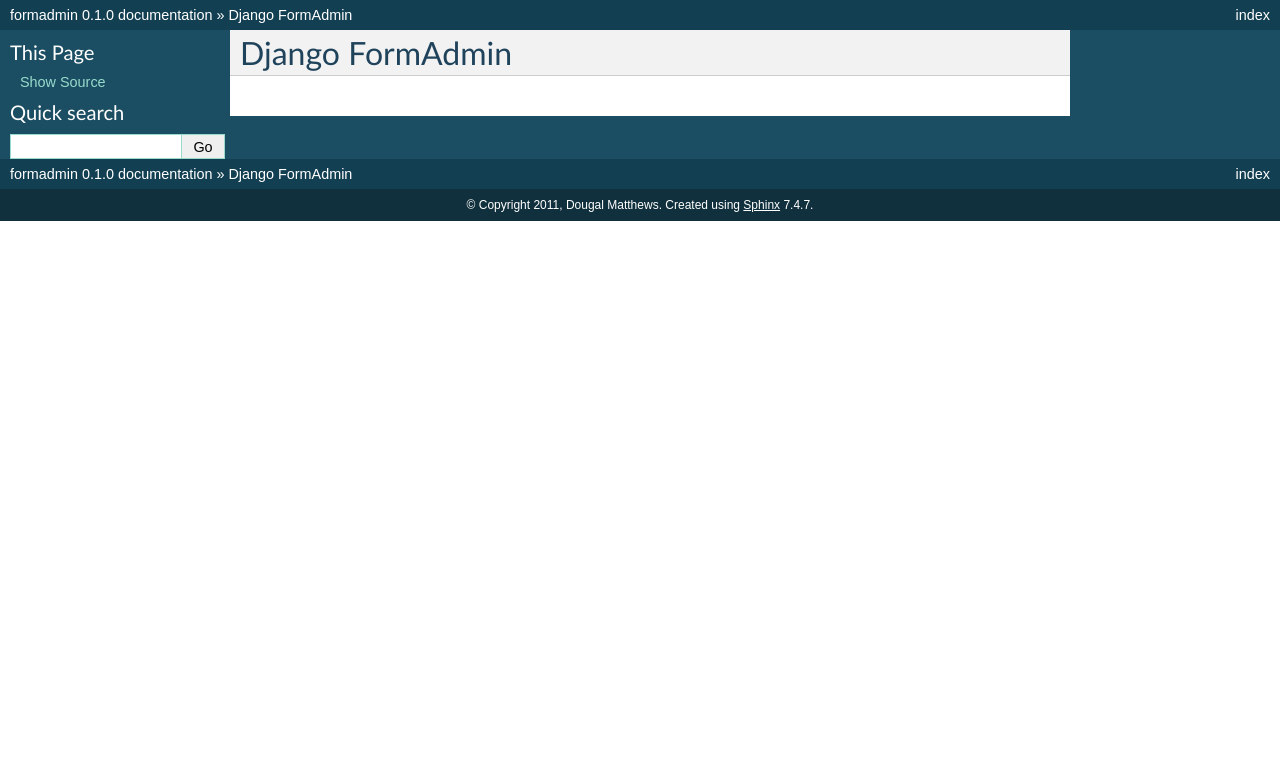
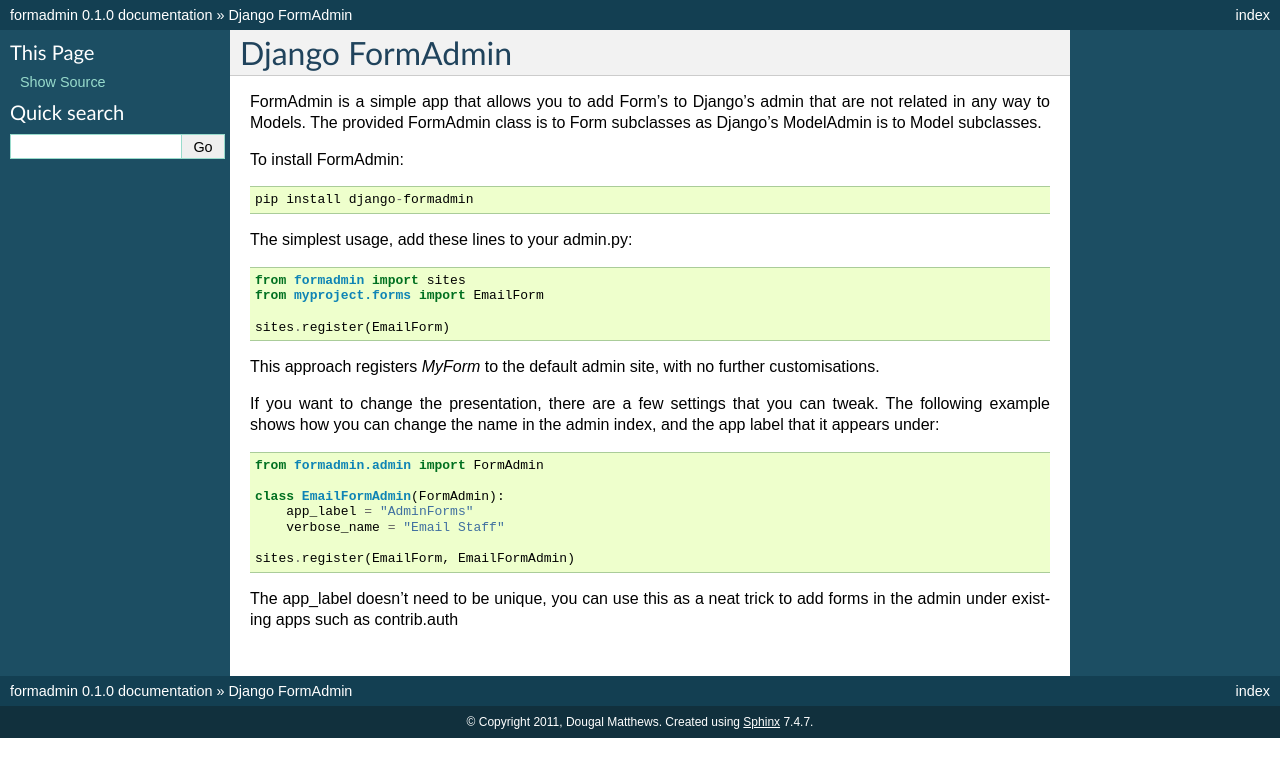
Before and after one commit to d0ugal/django-formadmin, a Sphinx documentation site: the page built from docs/index.rst, in a window 1280 px wide. Shown: the top 777 px of the page. Built offline with Sphinx 7.4.7, drawn with Linux system fonts in a browser that asks for light colours.

Commit message:
Added initial base docs.

```diff
--- a/docs/index.rst
+++ b/docs/index.rst
@@ -1,2 +1,35 @@
 Django FormAdmin
 ========================================
+
+FormAdmin is a simple app that allows you to add Form's to Django's admin that
+are not related in any way to Models. The provided FormAdmin class is to Form
+subclasses as Django's ModelAdmin is to Model subclasses.
+
+To install FormAdmin::
+
+    pip install django-formadmin
+
+The simplest usage, add these lines to your admin.py::
+
+    from formadmin import sites
+    from myproject.forms import EmailForm
+
+    sites.register(EmailForm)
+
+This approach registers `MyForm` to the default admin site, with no further
+customisations.
+
+If you want to change the presentation, there are a few settings that you can
+tweak. The following example shows how you can change the name in the admin
+index, and the app label that it appears under::
+
+    from formadmin.admin import FormAdmin
+
+    class EmailFormAdmin(FormAdmin):
+        app_label = "AdminForms"
+        verbose_name = "Email Staff"
+
+    sites.register(EmailForm, EmailFormAdmin)
+
+The app_label doesn't need to be unique, you can use this as a neat trick to add
+forms in the admin under existing apps such as contrib.auth
```
